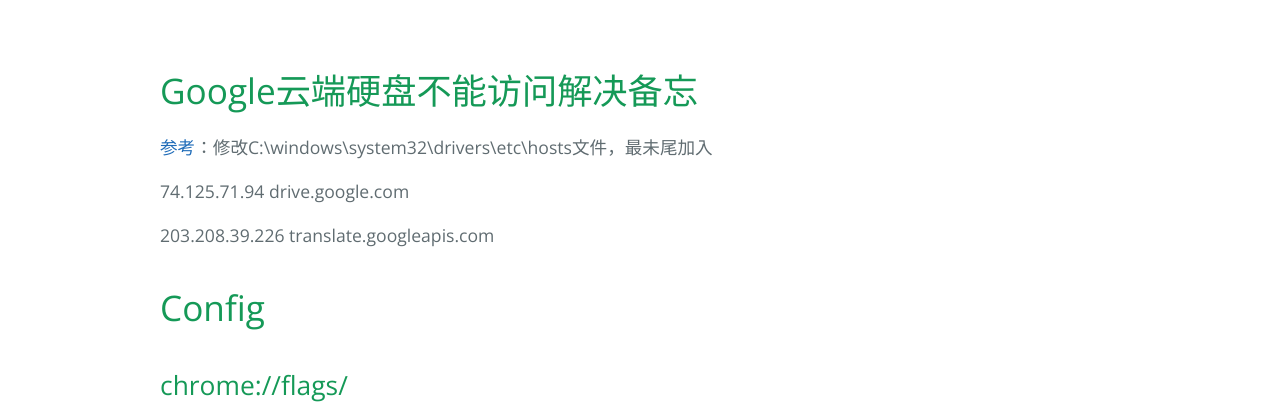
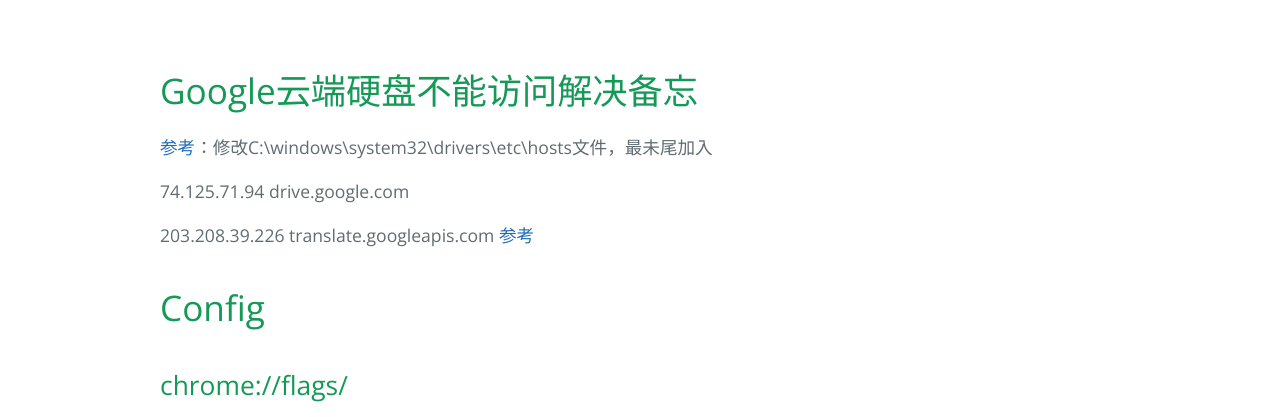
Before and after one commit to AmbroseRen/test, a Jekyll site: the page built from Doc/Tools/Chrome.md, in a window 1280 px wide and 900 px high. Shown: the top 417 px of the window. Built offline with Jekyll 4.4.1, drawn with Linux system fonts in a browser that asks for light colours; nearby versions of some CDN libraries; our own code applies the rules of GitHub Pages for plain Markdown files; library files that are not in the unit come from our copies; the repository's description, which GitHub fills in, is left out.

Commit message:
Update Chrome.md

```diff
--- a/Doc/Tools/Chrome.md
+++ b/Doc/Tools/Chrome.md
@@ -27,7 +27,7 @@
 
 74.125.71.94 drive.google.com
 
-203.208.39.226 translate.googleapis.com
+203.208.39.226 translate.googleapis.com  [参考](https://www.williamlong.info/archives/6939.html)
 
 # Config
 ## chrome://flags/
```
